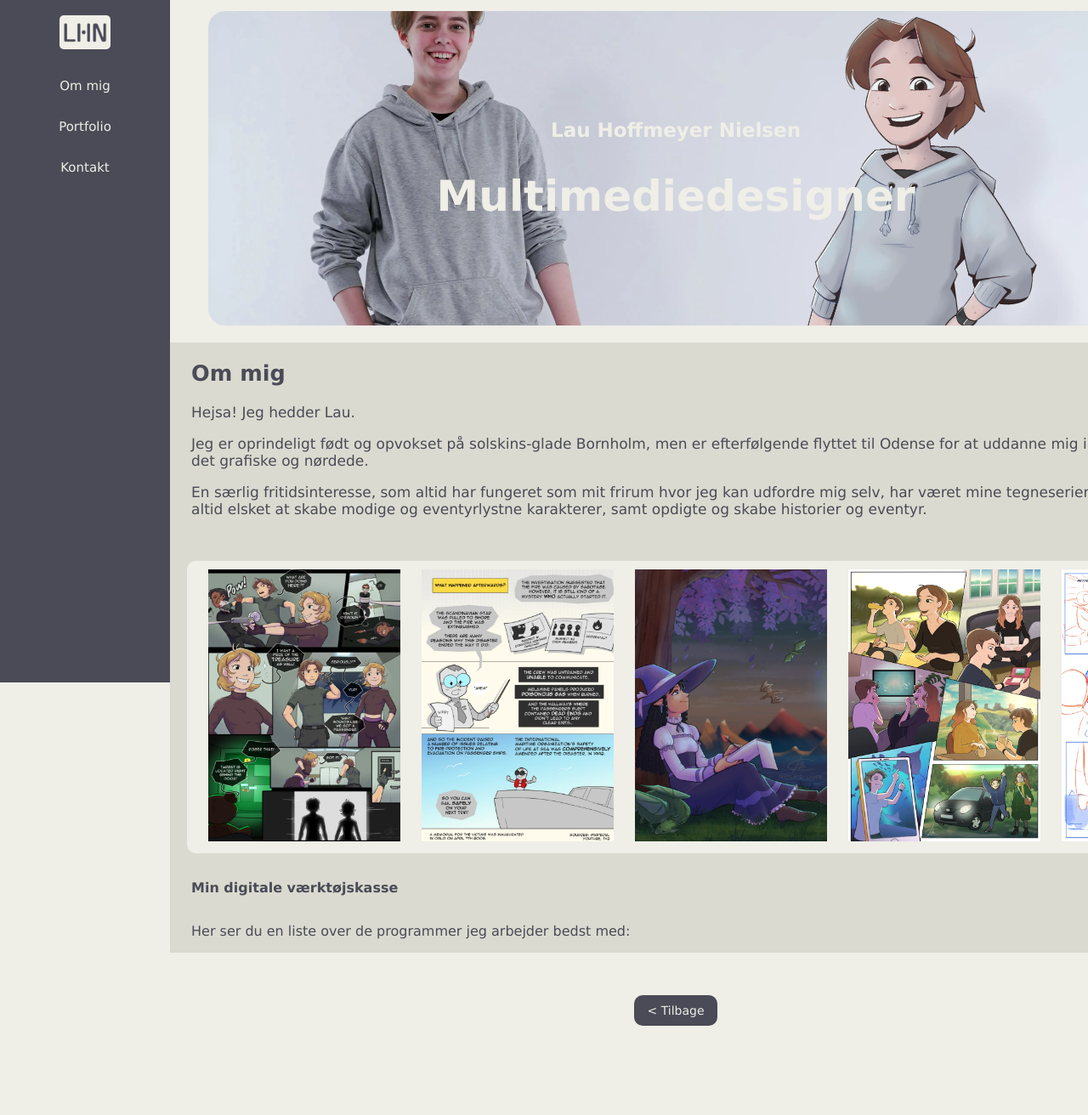
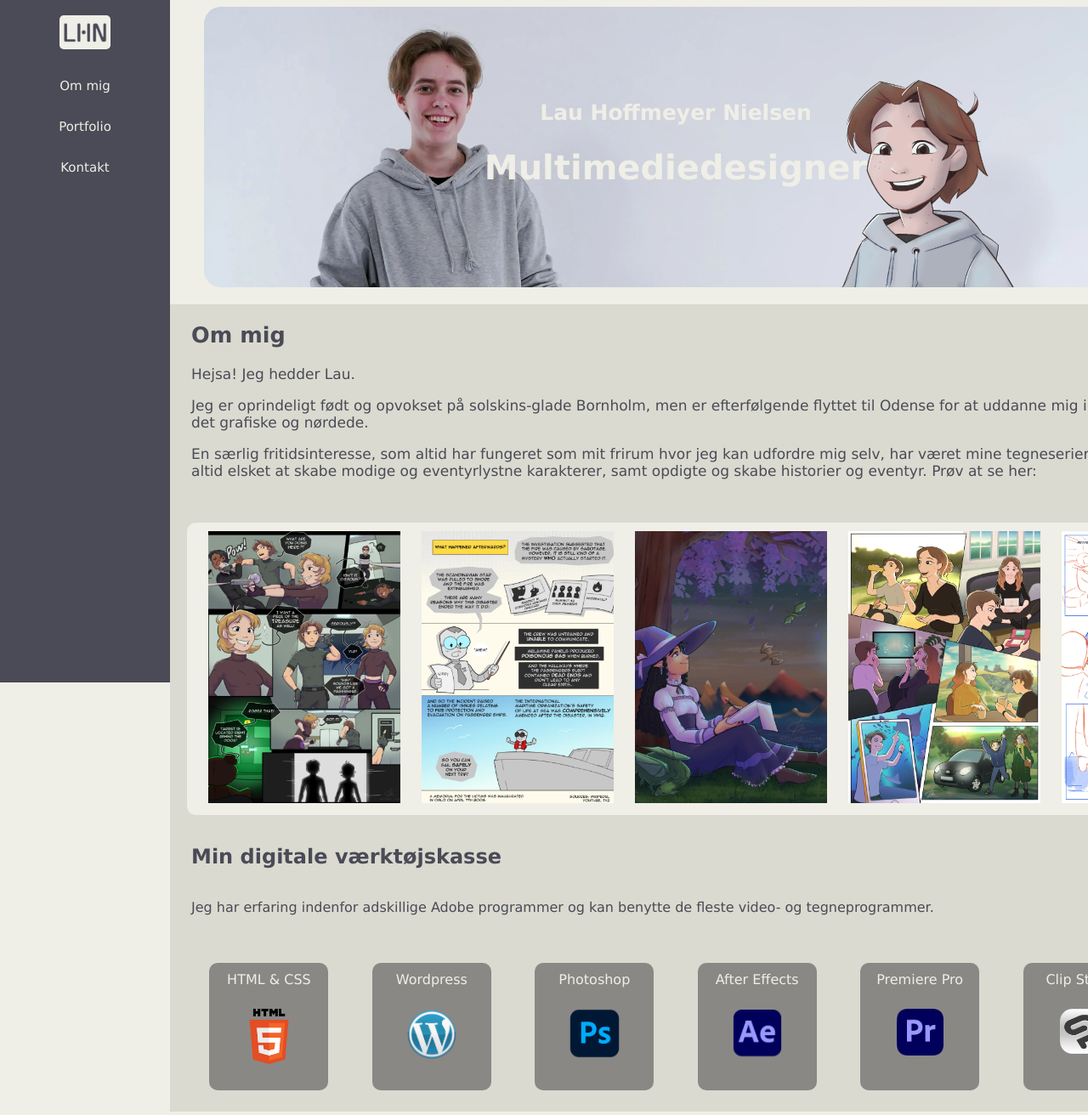
Before and after one commit to lauhofn-mmd/p3-praesentaionsportfolio, a plain HTML site: page om-mig.html in a window 1280 px wide. Shown: the part 12-1324 px from the top of the page at 85% size. Before the commit the page ends 1292 px from the top, so only its background shows below. Drawn offline with Linux system fonts and the light colour scheme.

Commit message:
om mig toolbox
toolbox responsiv

```diff
--- a/om-mig.html
+++ b/om-mig.html
@@ -60,7 +60,7 @@
 
                   <p>
                     En særlig fritidsinteresse, som altid har fungeret som mit frirum hvor jeg kan udfordre mig selv, har været mine tegneserier.
-                    Jeg har altid elsket at skabe modige og eventyrlystne karakterer, samt opdigte og skabe historier og eventyr.
+                    Jeg har altid elsket at skabe modige og eventyrlystne karakterer, samt opdigte og skabe historier og eventyr. Prøv at se her:
                   </p>
                 </div>
 
@@ -78,12 +78,44 @@
               </div>
 
               <div class="skill-container">
-                <p style="font-weight: bold;">
+                <h2>
                   Min digitale værktøjskasse
+                </h2>
+                <p>
+                  Jeg har erfaring indenfor adskillige Adobe programmer og kan benytte de fleste video- og tegneprogrammer.
                 </p>
-                <p>
-                  Her ser du en liste over de programmer jeg arbejder bedst med:
-                </p>
+              </div>
+
+              <div id="toolbox-container">
+                <div>
+                  HTML & CSS
+                  <img src="img/toolbox-webp/html.webp" alt="html logo" height="65px" width="auto">
+                </div>
+
+                <div>
+                  Wordpress
+                  <img src="img/toolbox-webp/wordpress.webp" alt="wordpress logo" height="60px" width="auto">
+                </div>
+
+                <div>
+                  Photoshop
+                  <img src="img/toolbox-webp/photoshop.webp" alt="photoshop logo" height="58px" width="auto">
+                </div>
+
+                <div>
+                  After Effects
+                  <img src="img/toolbox-webp/after effects.webp" alt="ae logo" height="60px" width="auto">
+                </div>
+
+                <div>
+                  Premiere Pro
+                  <img src="img/toolbox-webp/fixed-premiere.webp" alt="premiere pro logo" height="55px" width="auto">
+                </div>
+
+                <div>
+                  Clip Studio
+                  <img src="img/toolbox-webp/csp.webp" alt="csp logo" height="53px" width="auto">
+                </div>
               </div>
 
 
--- a/stylesheet.css
+++ b/stylesheet.css
@@ -93,13 +93,13 @@
 
         /* Cover billeder på forside */
             .main-title-pic {
-                background-image: url("img/lau-webp/lau-cover.webp");
+                background-image: url("img/lau-webp/lau-tegning-cover.webp");
                 height: 200px;
-                background-position: center;  /* Cover billede med mørk baggrund */
+                background-position: top;  /* Cover billede med mørk baggrund */
                 background-repeat: no-repeat;
                 background-size: cover;
                 position: relative;
-                margin: 20px;
+                margin: 15px;
                 border-radius: 20px;
             }
 
@@ -192,7 +192,7 @@
 
         #portfolio-tekst {
             text-align: left;
-            margin: 15px 15px 15px 15px;
+            margin: 20px;
         }
 
         #portfolio-container { /* Selve containeren rundt om containers */
@@ -266,13 +266,40 @@
             margin-left: 20px;
             margin-right: 20px;
             border-radius: 10px;
-            max-width: 500px;
+            width: 470px;
         }
 
         div.tegne-container img {
             padding: 5px 10px 5px 10px;
             width: 200px;
             height: auto;
+        }
+
+
+        #toolbox-container {
+            display: flex;
+            flex-wrap: wrap;
+            justify-content: space-evenly;
+            flex-flow: row wrap;
+            padding: 15px;
+            gap: 10px;
+        }
+
+        #toolbox-container div {
+            background-color: #898885;
+            color: #EFEEE7;
+            border-radius: 10px;
+            width: 120px;
+            height: 130px;
+            margin: 10px;
+            padding: 10px;
+            text-align: center;
+            font-size: 16px;
+        }
+
+        #toolbox-container img {
+            position: relative;
+            top: 25px;
         }
 
 
@@ -387,9 +414,9 @@
 
 
         .main-title-pic {
-            height: 370px;
-            width: auto;
-            background-position: center;  /* Cover billede med mørk baggrund */
+            height: 330px;
+            max-width: 1200px;
+            background-position: top;  /* Cover billede med mørk baggrund */
             background-repeat: no-repeat;
             background-size: cover;
             position: relative;
@@ -398,17 +425,13 @@
         }
 
         .title-text h1 {
-            font-size: 50px;
-        }
-
-        .title-text h3 {
-            font-size: 30px;
+            font-size: 40px;
         }
 
         .title-text h3 a {
             text-decoration: none;
             color: #EFEEE7;
-            font-size: 23px;
+            font-size: 25px;
         }
 
 
@@ -437,7 +460,7 @@
 
         #portfolio-tekst {
             text-align: left;
-            margin: 25px 25px 15px 25px;
+            margin: 20px;
         }
 
         #portfolio-container {
@@ -490,7 +513,7 @@
                 margin-left: 20px;
                 margin-right: 20px;
                 border-radius: 10px;
-                max-width: 1120px;
+                width: 1120px;
             }
 
             div.tegne-container img {
@@ -498,6 +521,28 @@
                 width: auto;
                 height: 320px;
             }
+
+            #toolbox-container {
+                display: flex;
+                flex-wrap: wrap;
+                justify-content: space-evenly;
+                flex-flow: row wrap;
+                padding: 15px;
+                gap: 10px;
+            }
+
+            #toolbox-container div {
+                background-color: #898885;
+                color: #EFEEE7;
+                border-radius: 10px;
+                width: 120px;
+                height: 130px;
+                margin: 10px;
+                padding: 10px;
+                text-align: center;
+                font-size: 16px;
+            }
+
 
 
 
```
Also changed, not shown: kontakt.html (+3 -2 lines), img/lau-webp/lau-cover.webp (deleted), img/lau-webp/lau-tegning-cover.webp (added), img/toolbox-webp/fixed-premiere.webp (added), img/toolbox-webp/premiere.webp (deleted).
